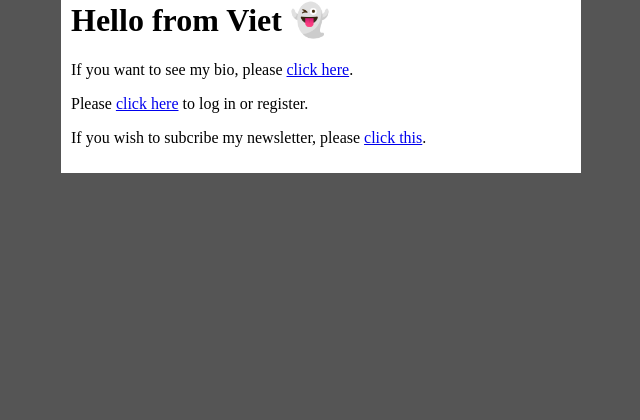
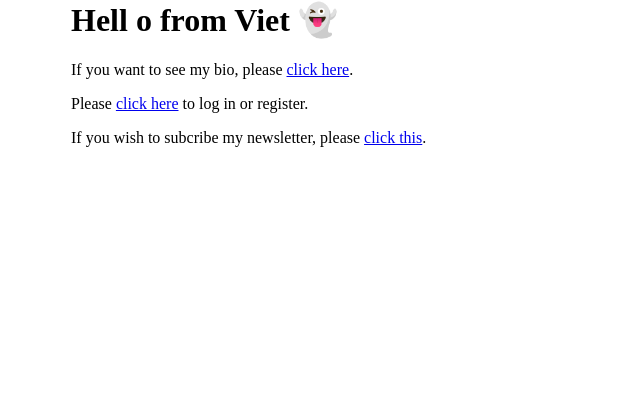
Before and after one commit to yobro2033/herokuHTMLmpw, a Flask app: page / in a window 1280 px wide. Shown: the part 133-553 px from the top of the page, without its empty margins (319-959 px from the left). Run offline with Flask 2, Linux system fonts and the light colour scheme.

Commit message:
Update mainpage.html

```diff
--- a/templates/mainpage.html
+++ b/templates/mainpage.html
@@ -4,7 +4,7 @@
 <meta name="viewport" content="width=device-width, initial-scale=1">
 <style>
 body {
-  background: #555;
+  background: white;
 }
 
 .content {
@@ -16,10 +16,10 @@ body {
 </style>
 </head>
 <body>
-
 <div class="content">
     <p> <a href="https://vietphan203.herokuapp.com/"><img src="https://upload.wikimedia.org/wikipedia/commons/a/aa/V-logo.svg" alt="logo" width=100 length=100></a> </p>
-    <h1 style="color:black">Hello from Viet 👻</h1>
+    <h1 style="color:black">Hell
+o from Viet 👻</h1>
     <p> If you want to see my bio, please <a href="https://vietphan203.herokuapp.com/first">click here</a>. </p>
     <p> Please <a href="https://vietphan203.herokuapp.com/login">click here</a> to log in or register. </p>
     <p> If you wish to subcribe my newsletter, please <a href="https://vietphan203.herokuapp.com/newsletter">click this</a>.</p>
```
